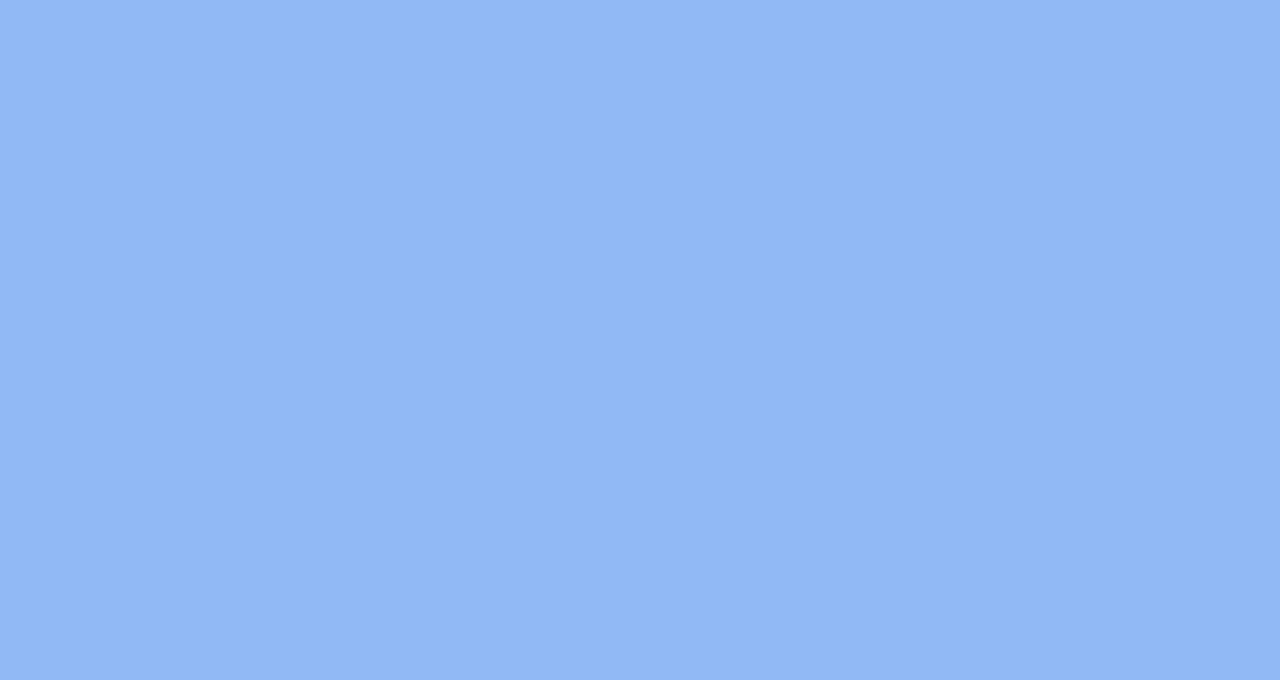
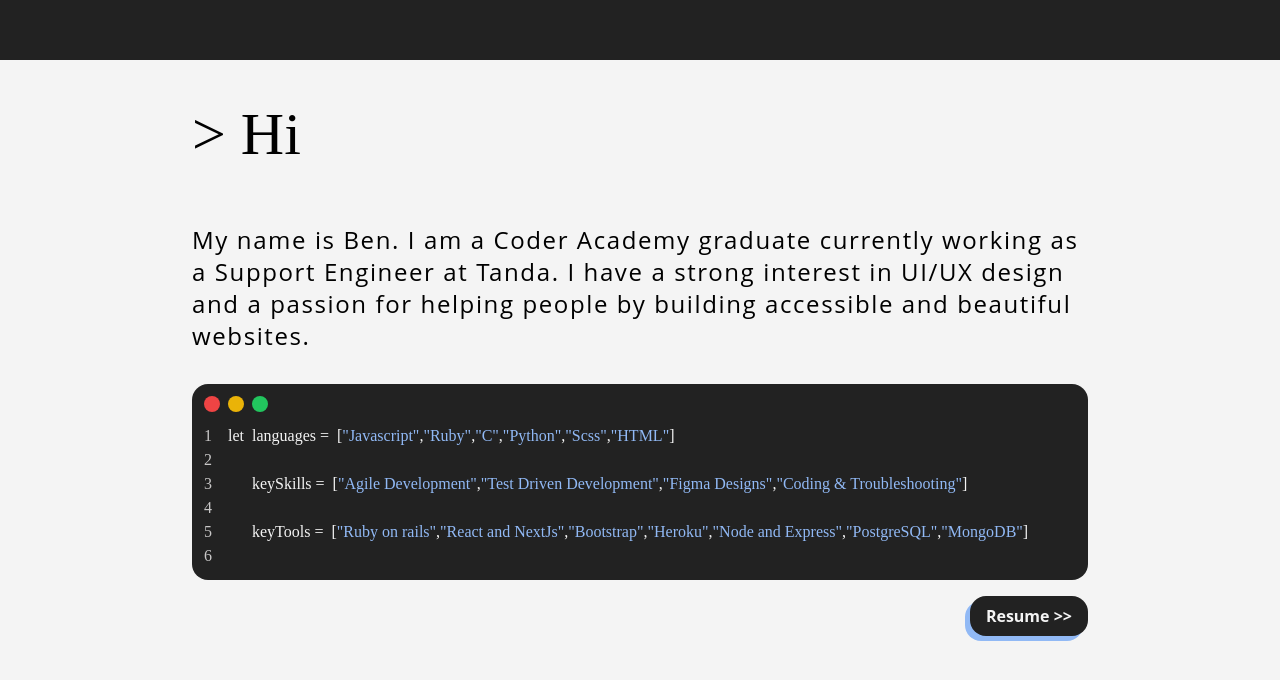
Before and after one commit to BenjaminStuartDev/portfolio, a Next.js app: page / in a window 1280 px wide. Shown: the part 740-1420 px from the top of the page. Before the commit the page ends 800 px from the top, so only its background shows below. Built offline with nearby package versions, Linux system fonts and the light colour scheme.

Commit message:
Update index.js to implement new components

```diff
--- a/src/pages/index.js
+++ b/src/pages/index.js
@@ -1,5 +1,14 @@
 import Head from "next/head";
 import Marquee from "@/components/Marquee";
+import Page from "@/components/page";
+import Hero from "@/components/hero";
+import Codeblock from "@/components/codeblock";
+import Button from "@/components/button";
+
+const openInNewTab = (url) => {
+  const newWindow = window.open(url, "_blank", "noopener,noreferrer");
+  if (newWindow) newWindow.opener = null;
+};
 
 export default function Home() {
   return (
@@ -14,11 +23,35 @@ export default function Home() {
         <link rel="icon" href="/favicon.ico" />
       </Head>
       <main>
-        <Marquee customVariants={false}>
-          <h1 className="font-family:montserrat h-0 font-semibold text-3xl sm:text-5xl xl:text-7xl text-chalk-grey">
-            SITE UNDER CONSTRUCTION
+        <Page className="bg-mine-shaft">
+          <Marquee customVariants={false}>
+            <h1 className="font-family-montserrat h-0 font-semibold text-3xl sm:text-5xl xl:text-7xl text-wild-sand">
+              SITE UNDER CONSTRUCTION
+            </h1>
+          </Marquee>
+          <Hero name="Benjamin Stuart" role="Junior Software Developer" />
+        </Page>
+        {/* create navbar component */}
+        {/* create social media component */}
+        <Page className="bg-wild-sand">
+          <h1 className="font-oswald text-4xl md:text-4xl lg:text-6xl py-11">
+            {"> Hi"}
           </h1>
-        </Marquee>
+          <p className="font-open-sans sm:text-lg md:text-1xl lg:text-2xl tracking-[0.1rem] pt-[1rem] pb-[2rem]">
+            My name is Ben. I am a Coder Academy graduate currently working as a
+            Support Engineer at Tanda. I have a strong interest in UI/UX design
+            and a passion for helping people by building accessible and
+            beautiful websites.
+          </p>
+          <Codeblock />
+          <div className="w-full flex justify-end pt-4">
+            <Button
+              name="Resume >>"
+              className="bg-mine-shaft text-wild-sand"
+              event={() => openInNewTab("https://google.com")}
+            />
+          </div>
+        </Page>
       </main>
     </>
   );
```
